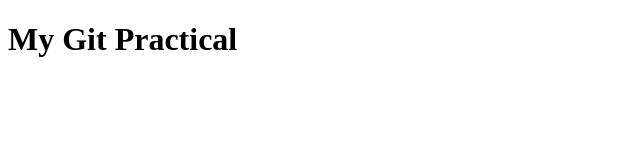
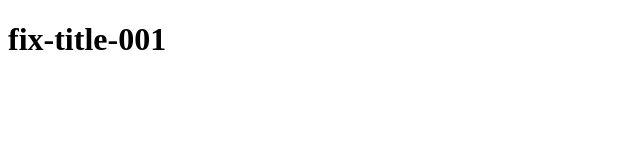
Before and after one commit to Nehasoni-lanetteam/test-git, a plain HTML site: page index.html in a window 1280 px wide. Shown: the whole page, without its empty margins (0-640 px from the left). Drawn offline with Linux system fonts and the light colour scheme.

Commit message:
--- Auto-Git Commit ---

```diff
--- a/index.html
+++ b/index.html
@@ -4,6 +4,6 @@
         <title>Neha Soni Practical</title>
     </head>
     <body>
-        <h1> My Git Practical</h1>
+        <h1> fix-title-001</h1>
     </body>
 </html>
```
